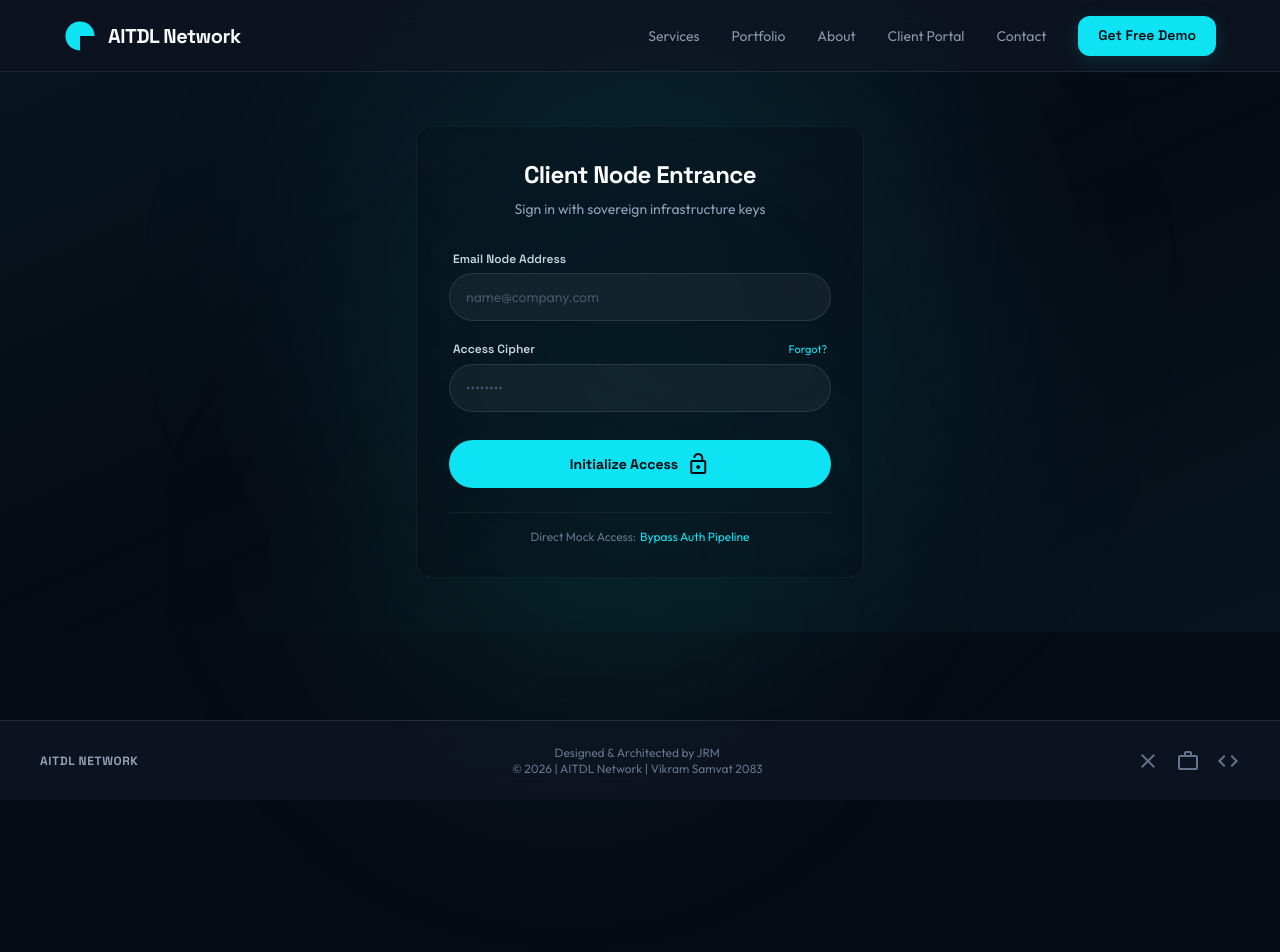
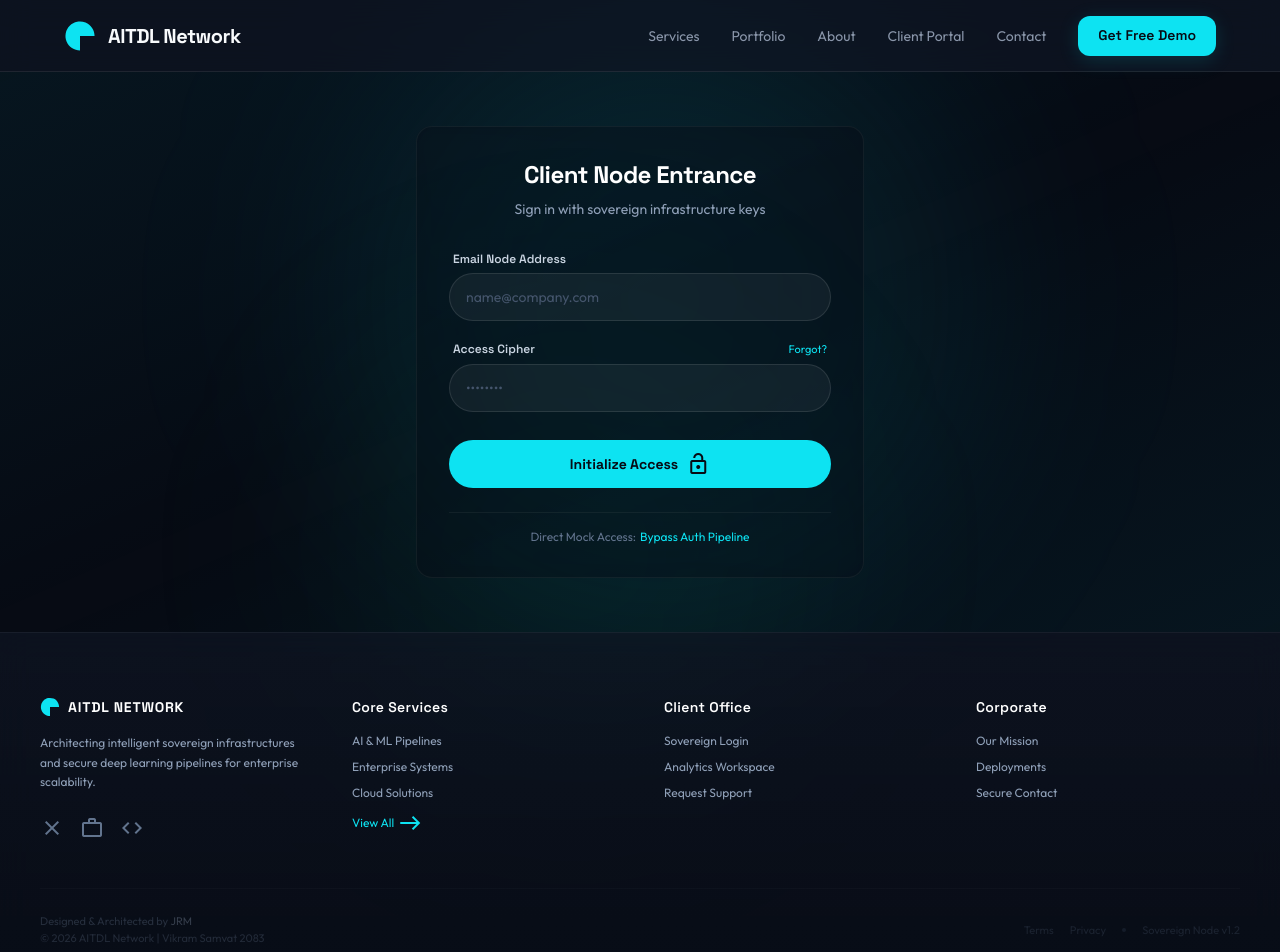
Before and after one commit to aitdlnetwork/aitdlNetwork, a Next.js app in the folder frontend/: page /login in a window 1280 px wide. Shown: the top 952 px of the page. Before the commit the page ends 800 px from the top, so only its background shows below. Built offline with nearby package versions, Linux system fonts and the light colour scheme.

Commit message:
feat: expand Footer into multi-column corporate grid layout

```diff
--- a/frontend/src/components/Footer.tsx
+++ b/frontend/src/components/Footer.tsx
@@ -16,26 +16,79 @@ Copyright © AITDL Network 2026 | Vikram Samvat 2083
 // Designed & Architected by JRM
 
 import React from 'react';
+import Link from 'next/link';
 
 export default function Footer() {
+  const currentYear = new Date().getFullYear();
+
   return (
-    <footer className="h-[80px] w-full border-t border-white/10 mt-auto flex items-center justify-center px-6 glass-nav border-b-0 border-l-0 border-r-0 rounded-none shadow-none bg-opacity-30">
-      <div className="w-full max-w-[1200px] mx-auto flex flex-col md:flex-row items-center justify-between gap-4 text-xs font-body text-slate-500">
-        <div className="font-display font-bold text-slate-400 tracking-wider">AITDL NETWORK</div>
-        <div className="text-center">
-          Designed & Architected by JRM<br/>
-          &copy; 2026 | AITDL Network | Vikram Samvat 2083
+    <footer className="w-full border-t border-white/5 mt-auto pt-16 pb-8 px-6 glass-nav border-b-0 border-l-0 border-r-0 rounded-none shadow-none bg-opacity-30 relative overflow-hidden">
+      <div className="absolute inset-0 bg-gradient-to-t from-background-dark/80 to-transparent pointer-events-none"></div>
+
+      <div className="w-full max-w-[1200px] mx-auto grid grid-cols-1 md:grid-cols-4 gap-12 relative z-10 mb-12">
+        {/* Brand/About Column */}
+        <div className="flex flex-col gap-4">
+          <div className="font-display font-bold text-white tracking-wider flex items-center gap-2">
+            <div className="size-5 text-primary">
+              <svg fill="none" viewBox="0 0 48 48" xmlns="http://www.w3.org/2000/svg">
+                <path d="M24 45.8096C19.6865 45.8096 15.4698 44.5305 11.8832 42.134C8.29667 39.7376 5.50128 36.3314 3.85056 32.3462C2.19985 28.361 1.76794 23.9758 2.60947 19.7452C3.451 15.5145 5.52816 11.6284 8.57829 8.5783C11.6284 5.52817 15.5145 3.45101 19.7452 2.60948C23.9758 1.76795 28.361 2.19986 32.3462 3.85057C36.3314 5.50129 39.7376 8.29668 42.134 11.8833C44.5305 15.4698 45.8096 19.6865 45.8096 24L24 24L24 45.8096Z" fill="currentColor"></path>
+              </svg>
+            </div>
+            <span className="text-sm">AITDL NETWORK</span>
+          </div>
+          <p className="text-slate-400 text-xs leading-relaxed max-w-xs font-body">
+            Architecting intelligent sovereign infrastructures and secure deep learning pipelines for enterprise scalability.
+          </p>
+          <div className="flex items-center gap-4 mt-2 text-slate-500">
+            <a aria-label="X" className="hover:text-primary transition-colors flex items-center" href="#"><span className="material-symbols-outlined text-[18px]">close</span></a>
+            <a aria-label="LinkedIn" className="hover:text-primary transition-colors flex items-center" href="#"><span className="material-symbols-outlined text-[18px]">work</span></a>
+            <a aria-label="GitHub" className="hover:text-primary transition-colors flex items-center" href="#"><span className="material-symbols-outlined text-[18px]">code</span></a>
+          </div>
         </div>
-        <div className="flex items-center gap-4">
-          <a aria-label="X (Twitter)" className="hover:text-primary transition-colors flex items-center" href="#">
-            <span className="material-symbols-outlined text-[20px]">close</span>
-          </a>
-          <a aria-label="LinkedIn" className="hover:text-primary transition-colors flex items-center" href="#">
-            <span className="material-symbols-outlined text-[20px]">work</span>
-          </a>
-          <a aria-label="GitHub" className="hover:text-primary transition-colors flex items-center" href="#">
-            <span className="material-symbols-outlined text-[20px]">code</span>
-          </a>
+
+        {/* Column 2: Core Services */}
+        <div className="flex flex-col gap-4">
+          <span className="text-white font-display font-semibold text-sm tracking-wide">Core Services</span>
+          <ul className="flex flex-col gap-2.5 text-xs text-slate-400 font-body">
+            <li><Link href="/services/edtech-ecosystems" className="hover:text-primary transition-colors">AI & ML Pipelines</Link></li>
+            <li><Link href="/services/academic-automation" className="hover:text-primary transition-colors">Enterprise Systems</Link></li>
+            <li><Link href="/services/pos-retail" className="hover:text-primary transition-colors">Cloud Solutions</Link></li>
+            <li><Link href="/services" className="text-primary hover:underline flex items-center gap-1">View All <span className="material-symbols-outlined text-[12px]">east</span></Link></li>
+          </ul>
+        </div>
+
+        {/* Column 3: Client Office */}
+        <div className="flex flex-col gap-4">
+          <span className="text-white font-display font-semibold text-sm tracking-wide">Client Office</span>
+          <ul className="flex flex-col gap-2.5 text-xs text-slate-400 font-body">
+            <li><Link href="/login" className="hover:text-primary transition-colors">Sovereign Login</Link></li>
+            <li><Link href="/dashboard" className="hover:text-primary transition-colors">Analytics Workspace</Link></li>
+            <li><Link href="/contact" className="hover:text-primary transition-colors">Request Support</Link></li>
+          </ul>
+        </div>
+
+        {/* Column 4: Corporate */}
+        <div className="flex flex-col gap-4">
+          <span className="text-white font-display font-semibold text-sm tracking-wide">Corporate</span>
+          <ul className="flex flex-col gap-2.5 text-xs text-slate-400 font-body">
+            <li><Link href="/about" className="hover:text-primary transition-colors">Our Mission</Link></li>
+            <li><Link href="/portfolio" className="hover:text-primary transition-colors">Deployments</Link></li>
+            <li><Link href="/contact" className="hover:text-primary transition-colors">Secure Contact</Link></li>
+          </ul>
+        </div>
+      </div>
+
+      {/* Bottom Copyright Bar */}
+      <div className="w-full max-w-[1200px] mx-auto border-t border-white/5 pt-6 flex flex-col md:flex-row items-center justify-between gap-4 text-[11px] font-body text-slate-500">
+        <div className="text-center md:text-left leading-relaxed">
+          Designed & Architected by <span className="text-slate-400 font-medium">JRM</span><br />
+          &copy; {currentYear} AITDL Network | Vikram Samvat 2083
+        </div>
+        <div className="flex items-center gap-4 text-slate-600">
+          <span className="hover:text-slate-400 transition-colors cursor-pointer">Terms</span>
+          <span className="hover:text-slate-400 transition-colors cursor-pointer">Privacy</span>
+          <span className="size-1 rounded-full bg-slate-700"></span>
+          <span>Sovereign Node v1.2</span>
         </div>
       </div>
     </footer>
```
